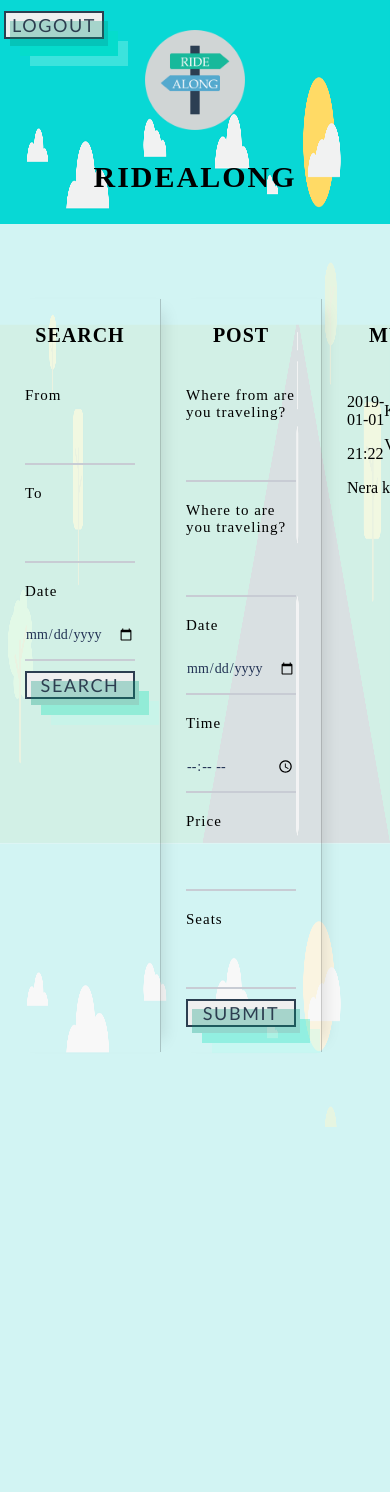
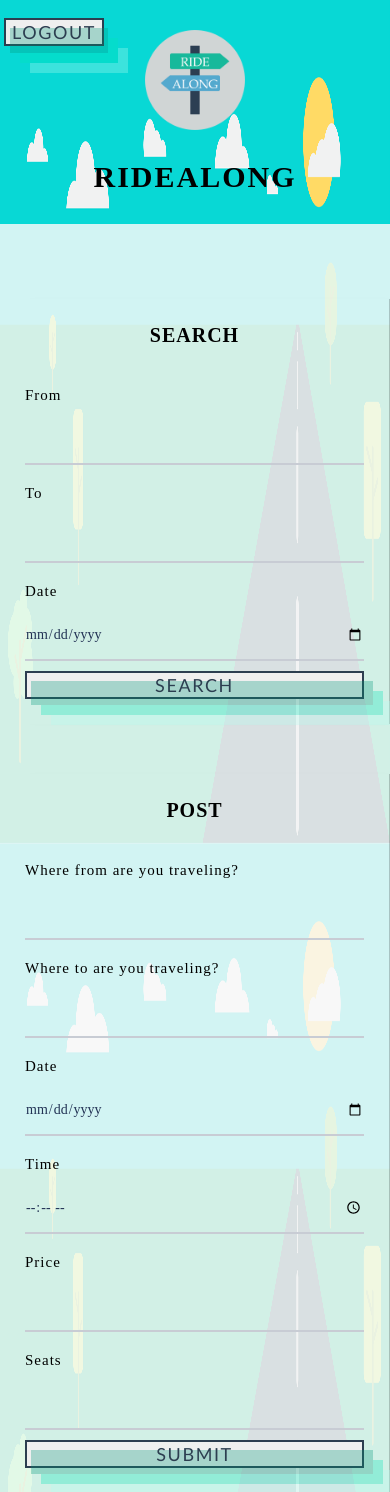
Before and after one commit to kirdeika/rideAlong, a PHP site: page / in a window 390 px wide; the page is wider, and only the part inside the window is pictured. Shown: the top 1492 px of that part. Before the commit the page ends 1127 px from the top of that part, so only its background shows below. Run offline with PHP 8.4, Linux system fonts and the light colour scheme; a user stored in the database is signed in; data comes from the database, SQL or seed files in the repository.

Commit message:
More styling

```diff
--- a/css/mainas.css
+++ b/css/mainas.css
@@ -194,3 +194,9 @@ hr {
         opacity: 0;
     }
 }
+
+@media only screen and (max-width: 768px) {
+    .main-wrapper {
+        flex-direction: column;
+    }
+}
```
